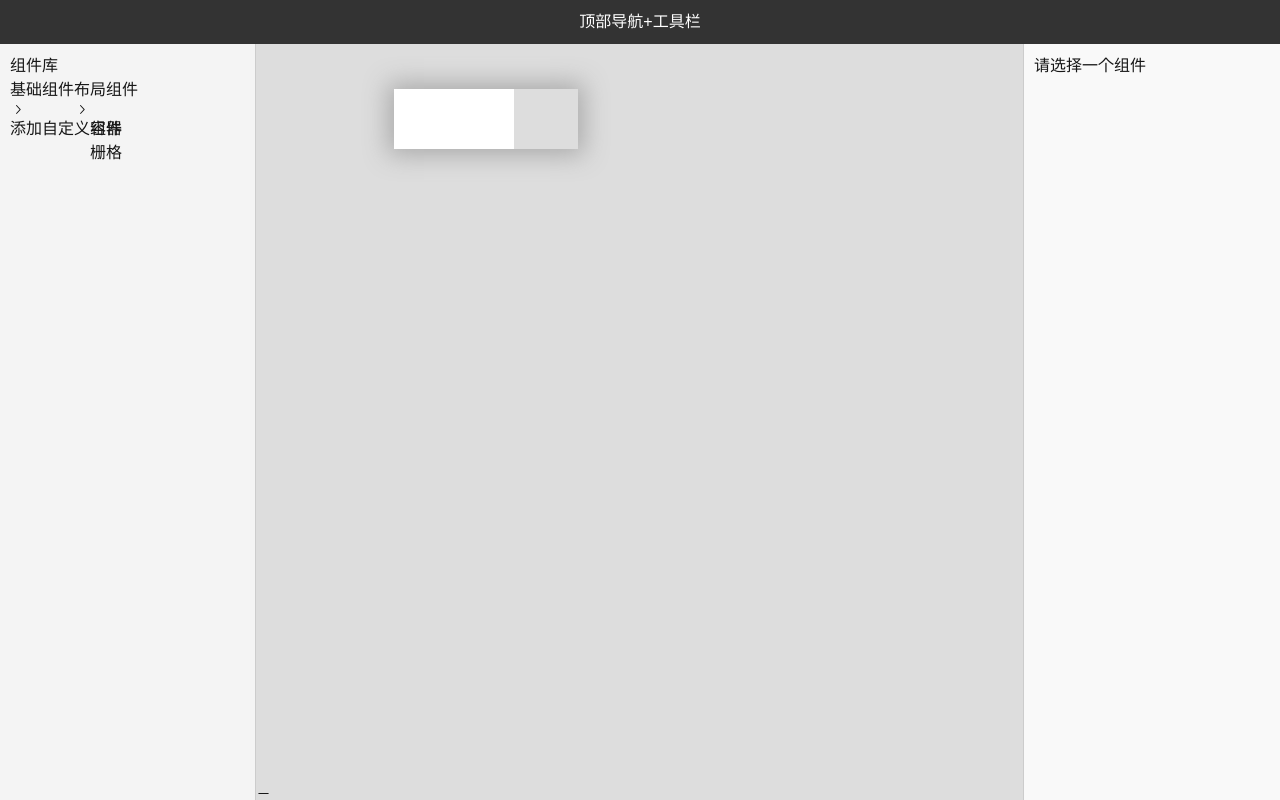
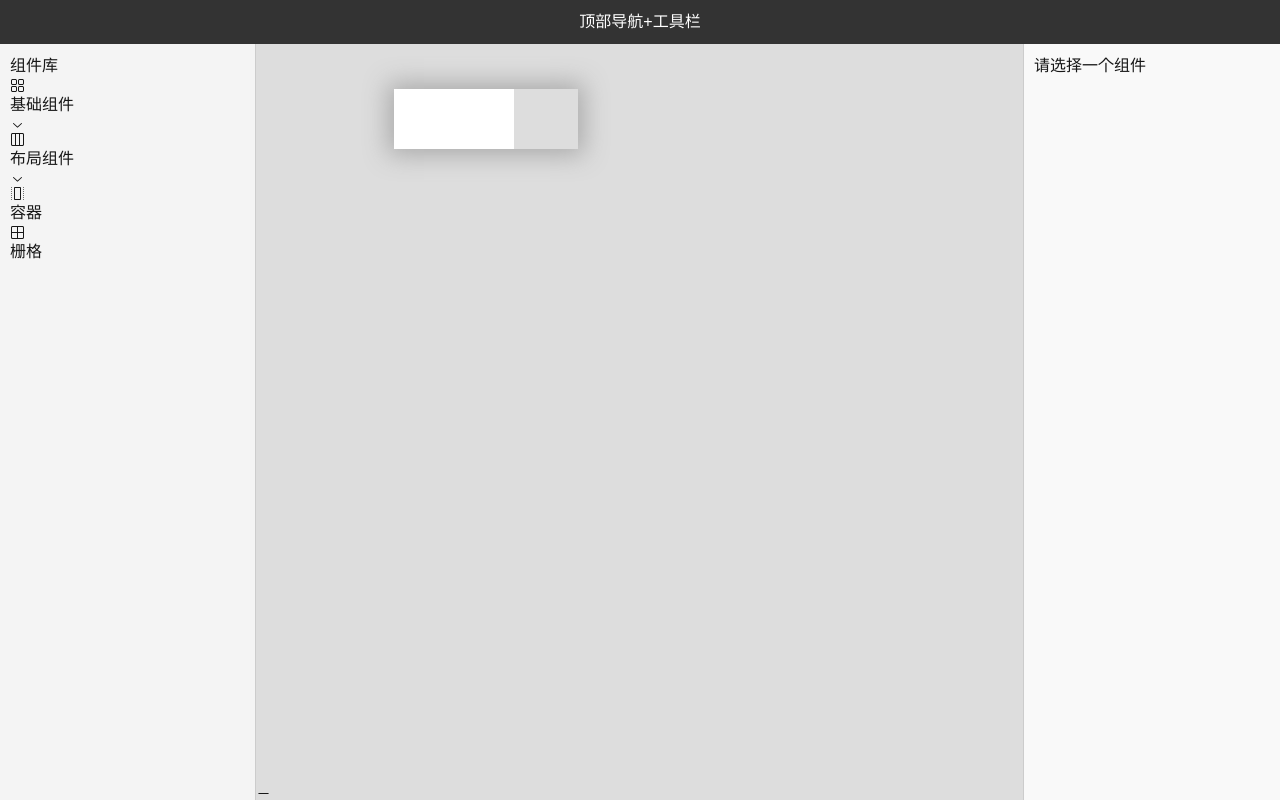
Before and after one commit to dancancer/Visual-Page-Builder-Tutorials, a Next.js app: page /editor in a window 1280 px wide. Both pictures are taken after a click on the button "布局组件". Built offline with nearby package versions, Linux system fonts and the light colour scheme.

Commit message:
feat(editor): 添加可折叠组件库并支持拖拽添加组件
添加@radix-ui/react-accordion依赖实现可折叠组件库
在全局样式中添加手风琴动画效果
实现组件拖拽功能，支持从组件库拖拽到画布
移除旧的组件添加方式，使用新的组件库界面

```diff
--- a/package.json
+++ b/package.json
@@ -13,6 +13,7 @@
   },
   "dependencies": {
     "@radix-ui/colors": "^3.0.0",
+    "@radix-ui/react-accordion": "^1.2.11",
     "@radix-ui/react-collapsible": "^1.1.11",
     "@radix-ui/react-dropdown-menu": "^2.1.15",
     "@radix-ui/react-form": "^0.1.7",
--- a/src/app/editor/page.tsx
+++ b/src/app/editor/page.tsx
@@ -9,13 +9,13 @@ import { ComponentConfig } from '../common/types';
 import { PicComp, WrapComp } from '../components';
 import { eventBus } from '../utils/eventBus';
 import Head from 'next/head';
-import { DropdownMenu, DropdownMenuTrigger, DropdownMenuContent, DropdownMenuItem } from '../innerComponents/uiComponents/DropdownMenu';
 import { Tooltip, TooltipProvider, TooltipTrigger, TooltipContent } from '../innerComponents/uiComponents/Tooltip';
-import { ChevronRightIcon, ImageIcon, TextIcon, LayoutIcon, ContainerIcon, DashboardIcon, GridIcon } from '@radix-ui/react-icons';
+import { ImageIcon, TextIcon, LayoutIcon, ContainerIcon, DashboardIcon, GridIcon } from '@radix-ui/react-icons';
 import { sendMessageToCanvas, listenToCanvasMessages, MessagePayload } from '../utils/messageBus';
 import { editorStyles } from '../styles/editorStyles';
 import ZoomControl from '../innerComponents/ZoomControl';
 import TextToolbar from '../innerComponents/TextToolbar';
+import ComponentLibrary from '../innerComponents/ComponentLibrary';
 
 const components: ComponentConfig[] = [TextComp, PicComp, WrapComp];
 
@@ -72,12 +72,15 @@ function Page() {
 
   useEffect(() => {
     const handleMessage = (event: MessageEvent) => {
-      const { type, direction, component, componentId, styleUpdates, propUpdates } = event.data;
+      const { type, direction, component, componentId, styleUpdates, propUpdates, componentType, position } = event.data;
 
       if (type === 'zoom' && direction) {
         zoom(direction);
       } else if (type === 'componentSelected' && component) {
         setSelectedComponentId(component.id);
+      } else if (type === 'addComponent' && componentType) {
+        // 处理从画布拖拽添加组件
+        handleAddComponent(componentType);
       } else if (type === 'updateComponentStyle' && componentId > -1 && styleUpdates) {
         // 处理从 canvas 传来的样式更新
         const component = componentTree.find((item: ComponentConfig | undefined) => item?.id === componentId);
@@ -194,59 +197,7 @@ function Page() {
           </div>
 
           <div className={editorStyles.layout.sidebar}>
-            <DropdownMenu>
-              <DropdownMenuTrigger className={`${editorStyles.dropdown.trigger} ${editorStyles.text.primary}`}>
-                <span>基础组件</span>
-                <ChevronRightIcon className="w-4 h-4" />
-              </DropdownMenuTrigger>
-              <DropdownMenuContent className={editorStyles.dropdown.content}>
-                <DropdownMenuItem
-                  className={`${editorStyles.dropdown.item} ${editorStyles.text.primary}`}
-                  onSelect={() => handleAddComponent('Text')}
-                >
-                  <span className="ml-2">文本组件</span>
-                </DropdownMenuItem>
-                <DropdownMenuItem className={`${editorStyles.dropdown.item} ${editorStyles.text.primary}`} onSelect={() => handleAddComponent('Pic')}>
-                  <span className="ml-2">图片组件</span>
-                </DropdownMenuItem>
-              </DropdownMenuContent>
-            </DropdownMenu>
-
-            <DropdownMenu>
-              <DropdownMenuTrigger className={`${editorStyles.dropdown.trigger} ${editorStyles.text.primary}`}>
-                <span>布局组件</span>
-                <ChevronRightIcon className="w-4 h-4" />
-              </DropdownMenuTrigger>
-              <DropdownMenuContent className={editorStyles.dropdown.content}>
-                <DropdownMenuItem
-                  className={`${editorStyles.dropdown.item} ${editorStyles.text.primary}`}
-                  onSelect={() => console.log('添加容器组件')}
-                >
-                  <span className="ml-2">容器</span>
-                </DropdownMenuItem>
-                <DropdownMenuItem
-                  className={`${editorStyles.dropdown.item} ${editorStyles.text.primary}`}
-                  onSelect={() => console.log('添加栅格组件')}
-                >
-                  <span className="ml-2">栅格</span>
-                </DropdownMenuItem>
-              </DropdownMenuContent>
-            </DropdownMenu>
-          </div>
-
-          <div className={editorStyles.layout.divider}></div>
-
-          <div className="px-4">
-            <TooltipProvider>
-              <Tooltip>
-                <TooltipTrigger asChild>
-                  <button className={`${editorStyles.form.button} ${editorStyles.form.buttonPrimary}`} onClick={() => console.log('添加自定义组件')}>
-                    <span>添加自定义组件</span>
-                  </button>
-                </TooltipTrigger>
-                <TooltipContent className="px-2 py-1 text-xs bg-gray-900 text-white rounded">添加更多组件</TooltipContent>
-              </Tooltip>
-            </TooltipProvider>
+            <ComponentLibrary />
           </div>
         </div>
 
--- a/src/app/globals.css
+++ b/src/app/globals.css
@@ -22,6 +22,36 @@ body {
 
 body {
   font-family: Arial, sans-serif;
-
   height: 100vh;
 }
+
+/* Accordion animations */
+@keyframes accordion-down {
+  from {
+    height: 0;
+  }
+  to {
+    height: var(--radix-accordion-content-height);
+  }
+}
+
+@keyframes accordion-up {
+  from {
+    height: var(--radix-accordion-content-height);
+  }
+  to {
+    height: 0;
+  }
+}
+
+.accordion-down {
+  animation: accordion-down 0.2s ease-out;
+}
+
+.accordion-up {
+  animation: accordion-up 0.2s ease-out;
+}
+
+.accordion-state-open\:rotate-180[data-state='open'] {
+  transform: rotate(180deg);
+}
--- /dev/null
+++ b/src/app/innerComponents/ComponentLibrary.tsx
@@ -0,0 +1,96 @@
+'use client';
+
+import React from 'react';
+import * as Accordion from '@radix-ui/react-accordion';
+import { ChevronDownIcon, ImageIcon, TextIcon, LayoutIcon, ContainerIcon, DashboardIcon, GridIcon } from '@radix-ui/react-icons';
+import useEditorStore from '../store/editorStore';
+
+const ComponentLibrary = () => {
+  const addComponent = useEditorStore((state) => state.addComponent);
+
+  const handleAddComponent = (compName: string) => {
+    addComponent({
+      compName,
+    });
+  };
+
+  return (
+    <div className="w-full">
+      <Accordion.Root type="single" defaultValue="item-1" collapsible className="w-full">
+        <Accordion.Item value="item-1" className="border-b border-gray-200">
+          <Accordion.Header className="flex">
+            <Accordion.Trigger className="flex items-center justify-between w-full py-3 text-sm font-medium text-left text-gray-700 bg-gray-50 hover:bg-gray-100 rounded-t-md px-4">
+              <span className="flex items-center">
+                <DashboardIcon className="w-4 h-4 mr-2" />
+                基础组件
+              </span>
+              <ChevronDownIcon className="w-4 h-4 transition-transform duration-200 ease-out accordion-state-open:rotate-180" />
+            </Accordion.Trigger>
+          </Accordion.Header>
+          <Accordion.Content className="overflow-hidden text-sm data-[state=closed]:accordion-up data-[state=open]:accordion-down">
+            <div
+              className="flex items-center ml-2 p-2 mb-2 text-sm text-gray-700 rounded cursor-pointer hover:bg-gray-100"
+              onClick={() => handleAddComponent('Text')}
+              draggable
+              onDragStart={(e) => {
+                e.dataTransfer.setData('componentType', 'Text');
+              }}
+            >
+              <TextIcon className="w-4 h-4" />
+              <span className="ml-2">文本组件</span>
+            </div>
+            <div
+              className="flex items-center ml-2 p-2 text-sm text-gray-700 rounded cursor-pointer hover:bg-gray-100"
+              onClick={() => handleAddComponent('Pic')}
+              draggable
+              onDragStart={(e) => {
+                e.dataTransfer.setData('componentType', 'Pic');
+              }}
+            >
+              <ImageIcon className="w-4 h-4" />
+              <span className="ml-2">图片组件</span>
+            </div>
+          </Accordion.Content>
+        </Accordion.Item>
+
+        <Accordion.Item value="item-2" className="border-b border-gray-200">
+          <Accordion.Header className="flex">
+            <Accordion.Trigger className="flex items-center justify-between w-full py-3 text-sm font-medium text-left text-gray-700 bg-gray-50 hover:bg-gray-100 px-4">
+              <span className="flex items-center">
+                <LayoutIcon className="w-4 h-4 mr-2" />
+                布局组件
+              </span>
+              <ChevronDownIcon className="w-4 h-4 transition-transform duration-200 ease-out accordion-state-open:rotate-180" />
+            </Accordion.Trigger>
+          </Accordion.Header>
+          <Accordion.Content className="overflow-hidden text-sm data-[state=closed]:accordion-up data-[state=open]:accordion-down">
+            <div
+              className="flex items-center ml-2 p-2 mb-2 text-sm text-gray-700 rounded cursor-pointer hover:bg-gray-100"
+              onClick={() => console.log('添加容器组件')}
+              draggable
+              onDragStart={(e) => {
+                e.dataTransfer.setData('componentType', 'Wrap');
+              }}
+            >
+              <ContainerIcon className="w-4 h-4" />
+              <span className="ml-2">容器</span>
+            </div>
+            <div
+              className="flex items-center ml-2 p-2 text-sm text-gray-700 rounded cursor-pointer hover:bg-gray-100"
+              onClick={() => console.log('添加栅格组件')}
+              draggable
+              onDragStart={(e) => {
+                e.dataTransfer.setData('componentType', 'Grid');
+              }}
+            >
+              <GridIcon className="w-4 h-4" />
+              <span className="ml-2">栅格</span>
+            </div>
+          </Accordion.Content>
+        </Accordion.Item>
+      </Accordion.Root>
+    </div>
+  );
+};
+
+export default ComponentLibrary;
```
Also changed, not shown: src/app/canvas/page.tsx (+32 -1 lines), 1 other file (tests, documents, lock files or other folders).
